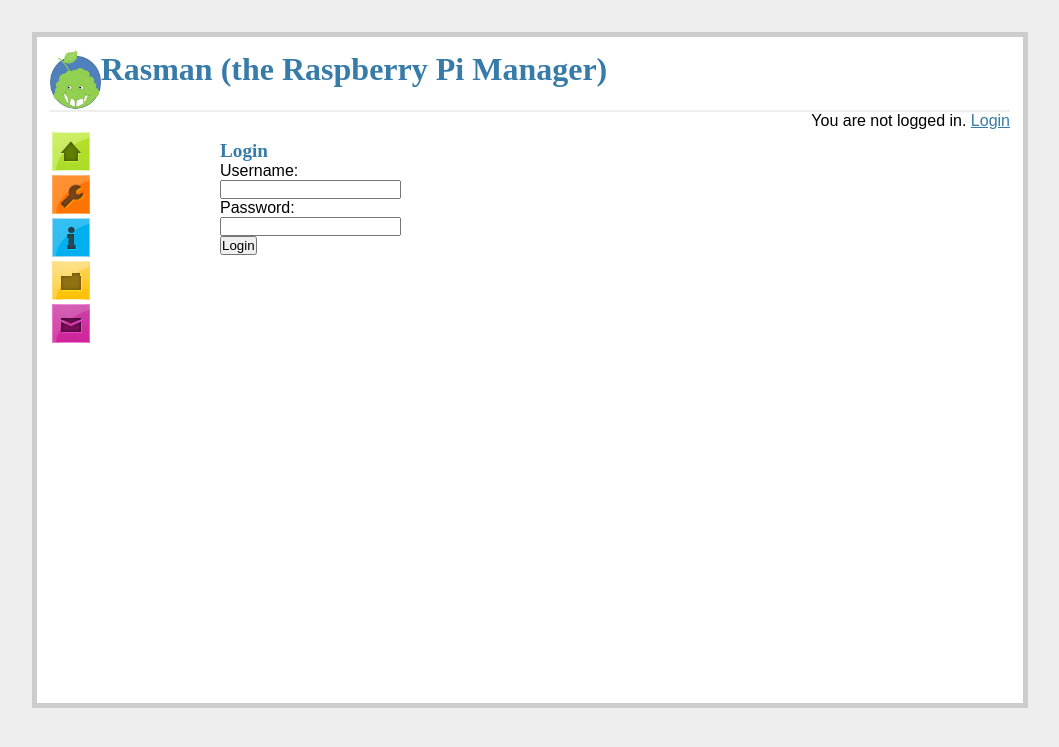
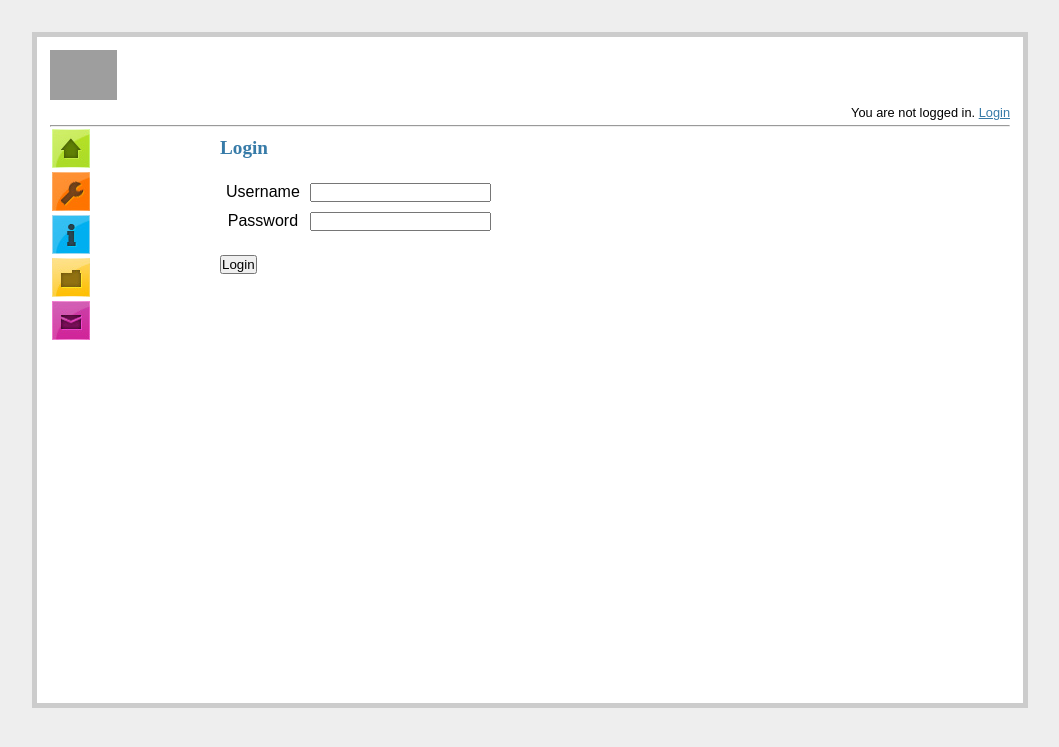
Before and after one commit to BioMONSTAAAR/reactor, a Python web app: template src/rasman/templates/login.html in a window 1280 px wide. Shown: the top 747 px of the page, without its empty margins (110-1169 px from the left). Run offline with Jinja, Linux system fonts and the light colour scheme; the template is opened without the code that fills it, so the values that code supplies are empty; grey boxes are pictures that could not be loaded.

Commit message:
Make pages look nicer.

```diff
--- a/src/rasman/static/style.css
+++ b/src/rasman/static/style.css
@@ -3,6 +3,7 @@ td
 {
     text-align: center;
     vertical-align: text-top;
+    padding: 4px;
 }
 
 th
@@ -12,10 +13,11 @@ th
 
 body  { margin: 0; padding: 0;
         font-family: Arial, Helvetica, sans-serif; background: #eee; }  /* font-size:14px; */
-a, h1, h2  { color: #377ba8; }
-h1, h2  { font-family: ’Georgia’, serif; margin: 0; }
+a, h1, h2, h3  { color: #377ba8; }
+h1, h2, h3  { font-family: ’Georgia’, serif; margin: 0; }
 h1  { border-bottom: 2px solid #eee; }
 h2  { font-size: 1.2em; }
+h3  { font-size: 1em; }
 
 .page  { margin: 2em auto; width: 60em; height: 40em; border: 5px solid #ccc;
          padding: 0.8em; background: white; }
@@ -31,7 +33,7 @@ h2  { font-size: 1.2em; }
           border: 1px solid #aacbe2; }
 .error  { background: #f0d6d6; padding: 0.5em; }
 
-.topbar { width: 60em; float: left }
+.topbar { width: 60em; float: left; }
 .msgbar { width: 60em; float: left; height: 3em; }
 .midpage { width: 60em; float: left; }
 .sidebar { width: 10em; float: left; height: 30em; overflow: hidden; }
--- a/src/rasman/templates/layout.html
+++ b/src/rasman/templates/layout.html
@@ -7,12 +7,13 @@
 </head>
 <div class=page>
     <div class=topbar>
-        <h1><img src="/static/images/monstaaar2.jpg" height="60" align="middle" alt="BioMONSTAAAR logo">Rasman (the Raspberry Pi Manager)</h1>
+        <h2><img src="/static/images/rasman_logo.png" height="50" align="bottom" alt="Rasman logo"></h2>
         {% if session['username'] %}
             <p align="right">Welcome {{ session['username'] }}! You can <a href="{{ url_for('logout') }}">logout</a></p>
         {% else %}
-            <p align="right"> You are not logged in. <a href="{{ url_for('login') }}">Login</a></p>
+            <p style="font-size: 0.8em; padding-bottom: 5px;" align="right"> You are not logged in. <a href="{{ url_for('login') }}">Login</a></p>
         {% endif %}
+        <hr/>
     </div>
 
 
--- a/src/rasman/templates/login.html
+++ b/src/rasman/templates/login.html
@@ -3,14 +3,19 @@
 
 <h2>Login</h2>
   {% if error %}<p class=error><strong>Error:</strong> {{ error }}{% endif %}
+  <br/>
   <form action="{{ url_for('login') }}" method=post>
-    <dl>
-      <dt>Username:
-      <dd><input type=text name=username>
-      <dt>Password:
-      <dd><input type=password name=password>
-      <dd><input type=submit value=Login>
-    </dl>
+    <table>
+        <tr>
+          <td>Username</td>
+          <td><input type=text name=username></td>
+        </tr>
+        <tr>
+          <td>Password</td>
+          <td><input type=password name=password></td>
+        </tr>
+    </table>
+    <br/><p><input type=submit value=Login></p>
   </form>
     <br/>
     {% for message in get_flashed_messages() %}
```
